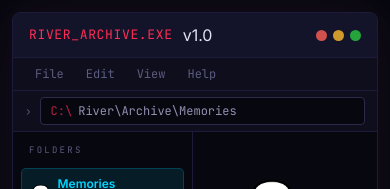
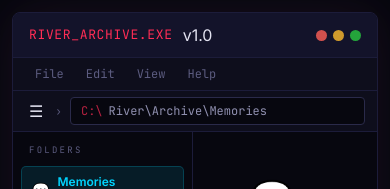
Before and after one commit to 7arzz/CintaProject, a React (Vite) app: page /archive in a window 390 px wide. Shown: the top 189 px of the page. Built offline with nearby package versions, Linux system fonts and the light colour scheme.

Commit message:
update responsive 2.1

```diff
--- a/src/components/ArchiveStage.jsx
+++ b/src/components/ArchiveStage.jsx
@@ -17,6 +17,7 @@ export default function ArchiveStage() {
   const [activeFolder, setActiveFolder]       = useState('Memories');
   const [activeFile, setActiveFile]           = useState(null);
   const [lockedFlash, setLockedFlash]         = useState(null);
+  const [isSidebarOpen, setIsSidebarOpen]     = useState(false);
 
   const unlockFolder = (name) => {
     if (!unlockedFolders.includes(name)) {
@@ -32,6 +33,7 @@ export default function ArchiveStage() {
     }
     setActiveFolder(folder.name);
     setActiveFile(null);
+    setIsSidebarOpen(false); // Close sidebar on mobile when an item is clicked
   };
 
   const FILE_MAP = {
@@ -119,6 +121,23 @@ export default function ArchiveStage() {
           alignItems: 'center',
           gap: '8px'
         }}>
+          {/* Hamburger Menu for Mobile */}
+          <button
+            className="md:hidden"
+            onClick={() => setIsSidebarOpen(!isSidebarOpen)}
+            style={{
+              background: 'transparent',
+              border: 'none',
+              color: 'var(--text)',
+              fontSize: '16px',
+              cursor: 'pointer',
+              padding: '0 4px',
+              display: 'flex',
+              alignItems: 'center'
+            }}
+          >
+            ☰
+          </button>
           <span style={{ fontSize: '11px', color: 'var(--text-muted)', fontFamily: "'JetBrains Mono', monospace" }}>›</span>
           <div style={{
             flex: 1,
@@ -138,14 +157,13 @@ export default function ArchiveStage() {
         </div>
 
         {/* ── Body ── */}
-        <div style={{ flex: 1, display: 'flex', overflow: 'hidden' }}>
+        <div style={{ flex: 1, display: 'flex', overflow: 'hidden', position: 'relative' }}>
 
           {/* Sidebar */}
-          <div style={{
+          <div className={`${isSidebarOpen ? 'flex' : 'hidden'} md:flex absolute md:relative z-40 h-full`} style={{
             width: '180px',
             background: 'var(--bg)',
             borderRight: '1px solid var(--border)',
-            display: 'flex',
             flexDirection: 'column',
             padding: '12px 8px',
             gap: '2px',
--- a/src/data.js
+++ b/src/data.js
@@ -1,6 +1,6 @@
 export const GAME_DATA = {
   // Stage 1 - ERROR 404
-  recoveryKey: "RIVER-ARCHIVE-0226",
+  recoveryKey: "SaVer1930",
 
   // Stage 2 - Case 1: First Contact (WhatsApp)
   firstContactChat: "halo boti ngh.",
```
